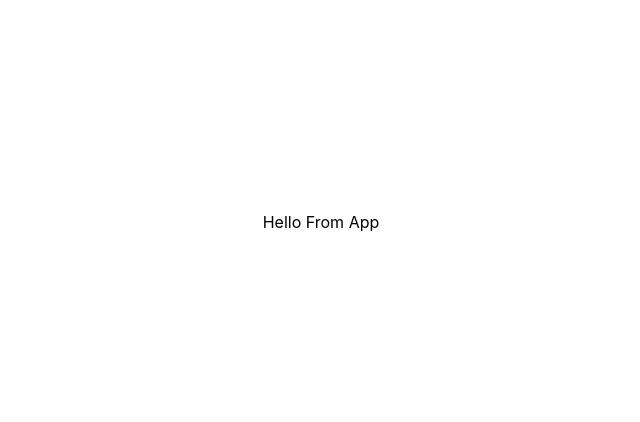
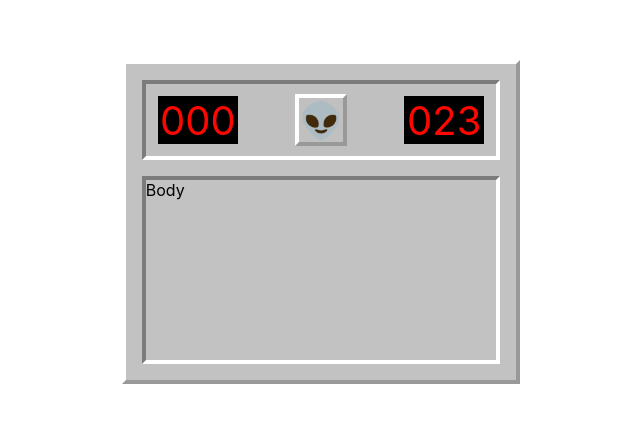
Before and after one commit to surajsharma/TS-Minesweeper, a React (Create React App) app: page / in a window 1280 px wide. Shown: the part 178-600 px from the top of the page, without its empty margins (319-959 px from the left). Built offline with nearby package versions, Linux system fonts and the light colour scheme.

Commit message:
header ready

```diff
--- a/src/components/App/App.scss
+++ b/src/components/App/App.scss
@@ -0,0 +1,53 @@
+.Face {
+    width: 52px;
+    height: 52px;
+    font-size: 35px;
+    border-width: 4px;
+    border-style: solid;
+    border-right-color: #999;
+    border-bottom-color: #999;
+    border-top-color: white;
+    border-left-color: white;
+    display: flex;
+    align-items: center;
+    justify-content: center;
+    cursor: pointer;
+}
+
+.Body {
+    margin-top: 16px;
+    border-width: 4px;
+    border-style: solid;
+    border-right-color: white;
+    border-bottom-color: white;
+    border-top-color: #7b7b7b;
+    border-left-color: #7b7b7b;
+    display: grid;
+    grid-template-rows: repeat(9, 1fr);
+    grid-template-columns: repeat(9, 1fr);
+}
+
+.Header {
+    background: #c0c0c0;
+    padding: 10px 12px;
+    border-width: 4px;
+    border-style: solid;
+    border-right-color: white;
+    border-bottom-color: white;
+    border-top-color: #7b7b7b;
+    border-left-color: #7b7b7b;
+    display: flex;
+    justify-content: space-between;
+    align-items: center;
+}
+
+.App {
+    background: #c2c2c2;
+    padding: 16px;
+    border-width: 4px;
+    border-style: solid;
+    border-right-color: #999;
+    border-bottom-color: #999;
+    border-top-color: white;
+    border-left-color: white;
+}
--- a/src/components/App/index.tsx
+++ b/src/components/App/index.tsx
@@ -1,9 +1,22 @@
 import React from "react";
 
 import "./App.scss";
-
+import NumberDisplay from "../NumberDisplay";
 const App: React.FC = () => {
-    return <div className="App">Hello From App</div>;
+    return (
+        <div className="App">
+            <div className="Header">
+                <NumberDisplay value={0} />
+                <div className="Face">
+                    <span role="img" aria-label="face">
+                        👽
+                    </span>
+                </div>
+                <NumberDisplay value={23} />
+            </div>
+            <div className="Body">Body</div>
+        </div>
+    );
 };
 
 export default App;
--- /dev/null
+++ b/src/components/NumberDisplay/NumberDisplay.scss
@@ -0,0 +1,8 @@
+.NumberDisplay {
+    width: 80px;
+    height: 48px;
+    color: #ff0701;
+    background: black;
+    text-align: center;
+    font-size: 40px;
+}
--- /dev/null
+++ b/src/components/NumberDisplay/index.tsx
@@ -0,0 +1,14 @@
+import React from "react";
+import "./NumberDisplay.scss";
+
+interface NumberDisplayProps {
+    value: number;
+}
+
+const NumberDisplay: React.FC<NumberDisplayProps> = ({ value }) => {
+    return (
+        <div className="NumberDisplay">{value.toString().padStart(3, "0")}</div>
+    );
+};
+
+export default NumberDisplay;
```
